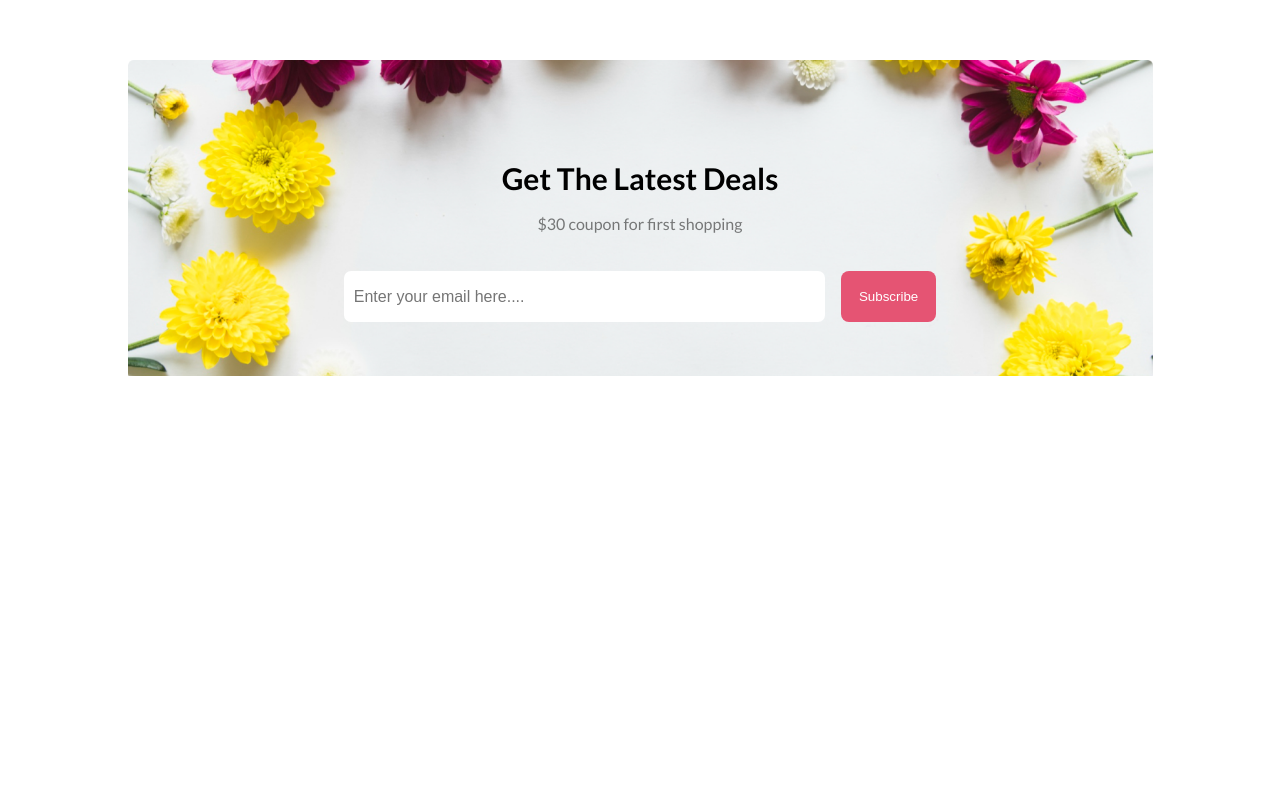
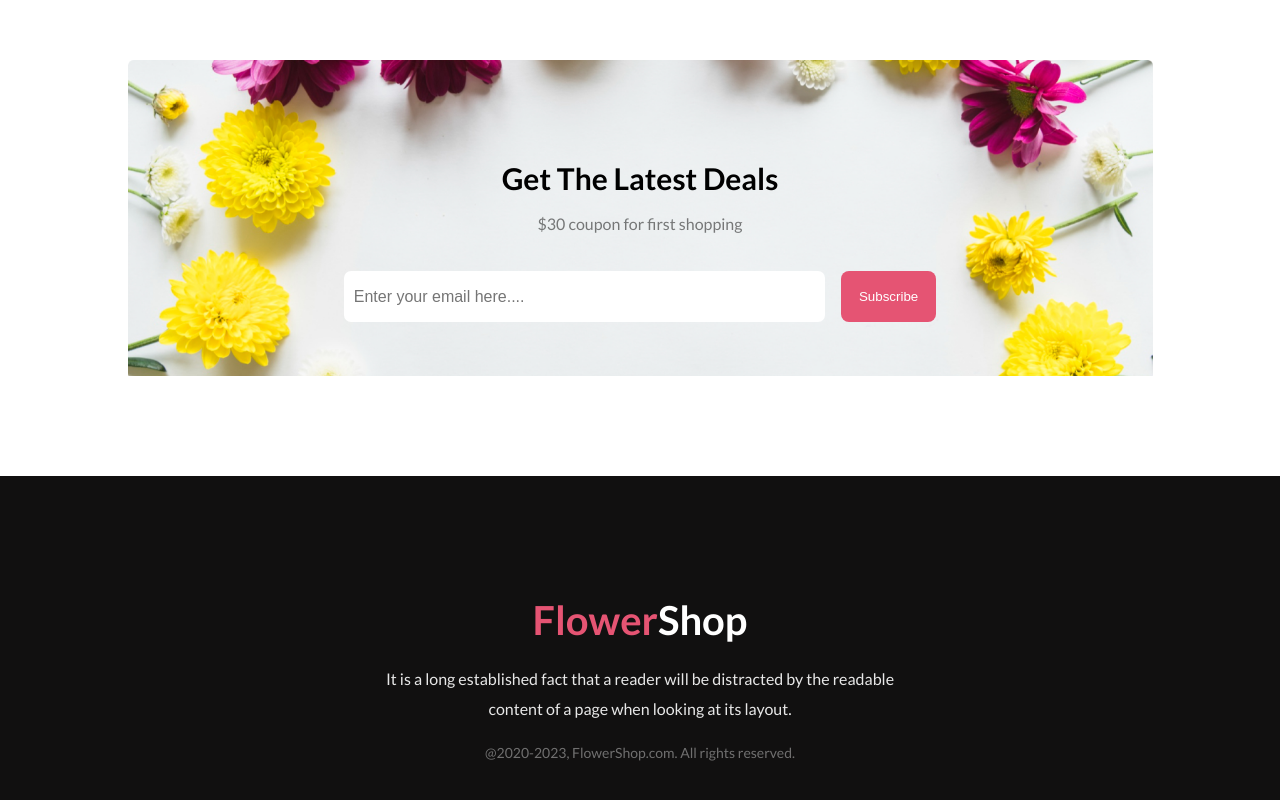
Before and after one commit to tanjilahamed99/flower-shop, a plain HTML site: page index.html in a window 1280 px wide. Shown: the part 2851-3651 px from the top of the page. Before the commit the page ends 3327 px from the top, so only its background shows below. Drawn offline with Linux system fonts and the light colour scheme.

Commit message:
footer  added

```diff
--- a/index.html
+++ b/index.html
@@ -64,7 +64,8 @@
                 <h2 class="sale-tittle">Hot Deal ! Sale Up To 25% <span>Off</span></h2>
                 <p class="sale-desc">It is a long established fact that a reader will be distracted by the readable
                     <br>
-                    content of a page when looking at its layout.</p>
+                    content of a page when looking at its layout.
+                </p>
                 <button class="sale-btn">Sign Up</button>
             </div>
             <div class="sale-img">
@@ -91,8 +92,11 @@
             </form>
         </section>
     </main>
-    <footer>
-
+    <footer class="foot">
+        <h1 class="footer-tittle"><span>Flower</span>Shop</h1>
+        <p class="footer-desc">It is a long established fact that a reader will be distracted by the readable <br>
+            content of a page when looking at its layout.</p>
+        <small>@2020-2023, FlowerShop.com. All rights reserved.</small>
     </footer>
 </body>
 
--- a/style.css
+++ b/style.css
@@ -158,7 +158,8 @@ span
 /* payment */
 .payment
 {
-    width: 1025px;;
+    width: 1025px;
+    ;
     height: 240px;
     border-radius: 8px;
     background: rgba(39, 39, 39, 0.05);
@@ -310,3 +311,44 @@ form input
     color: white;
     display: flex;
 }
+
+/* foot */
+.foot
+{
+    width: 100%;
+    height: 350px;
+    background-color: rgba(17, 16, 16, 1);
+}
+
+.footer-tittle
+{
+    color: white;
+    font-size: 40px;
+    font-style: normal;
+    font-weight: 800;
+    line-height: normal;
+    text-align: center;
+    padding-top: 120px;
+}
+
+.footer-desc
+{
+    color: rgba(255, 255, 255, 0.90);
+    text-align: center;
+    font-size: 16px;
+    font-style: normal;
+    font-weight: 400;
+    line-height: 30px;
+    margin: 20px 0;
+}
+
+small
+{
+    color: rgba(255, 255, 255, 0.40);
+    text-align: center;
+    display: block;
+    font-size: 14px;
+    font-style: normal;
+    font-weight: 400;
+    line-height: normal;
+}
```
Lines whose indentation alone changed are shown as unchanged.
